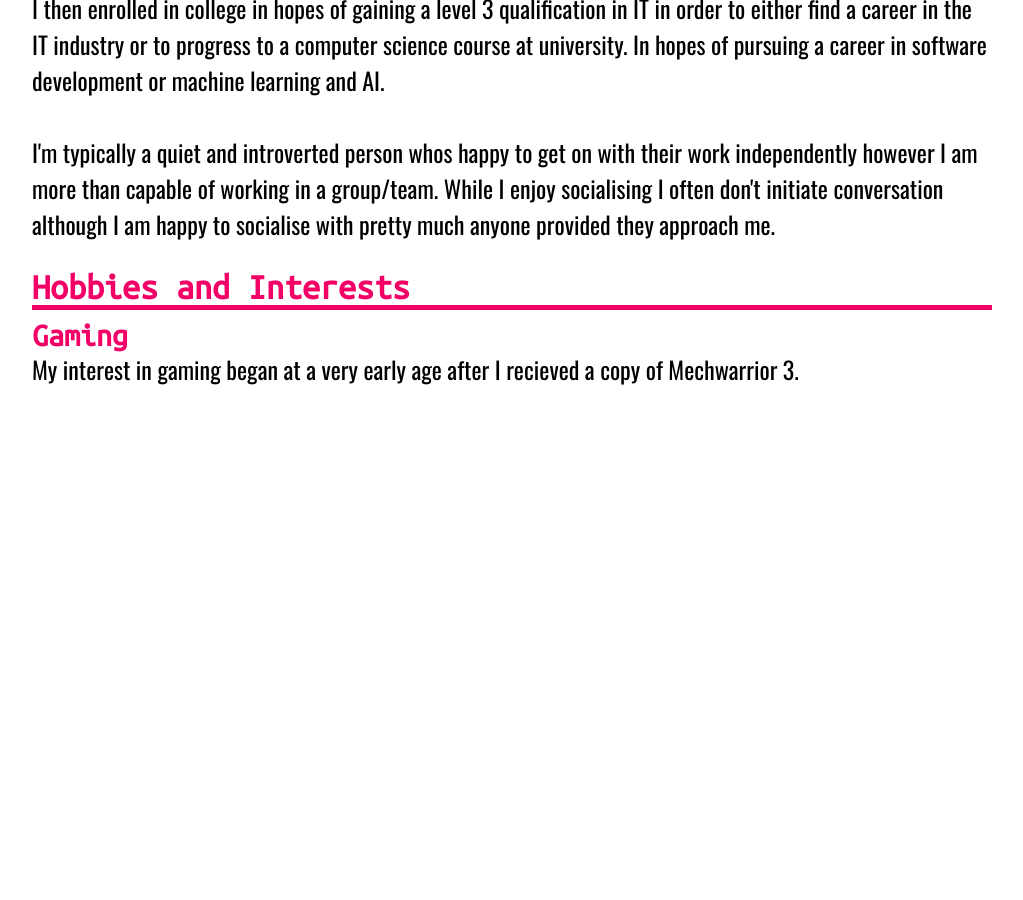
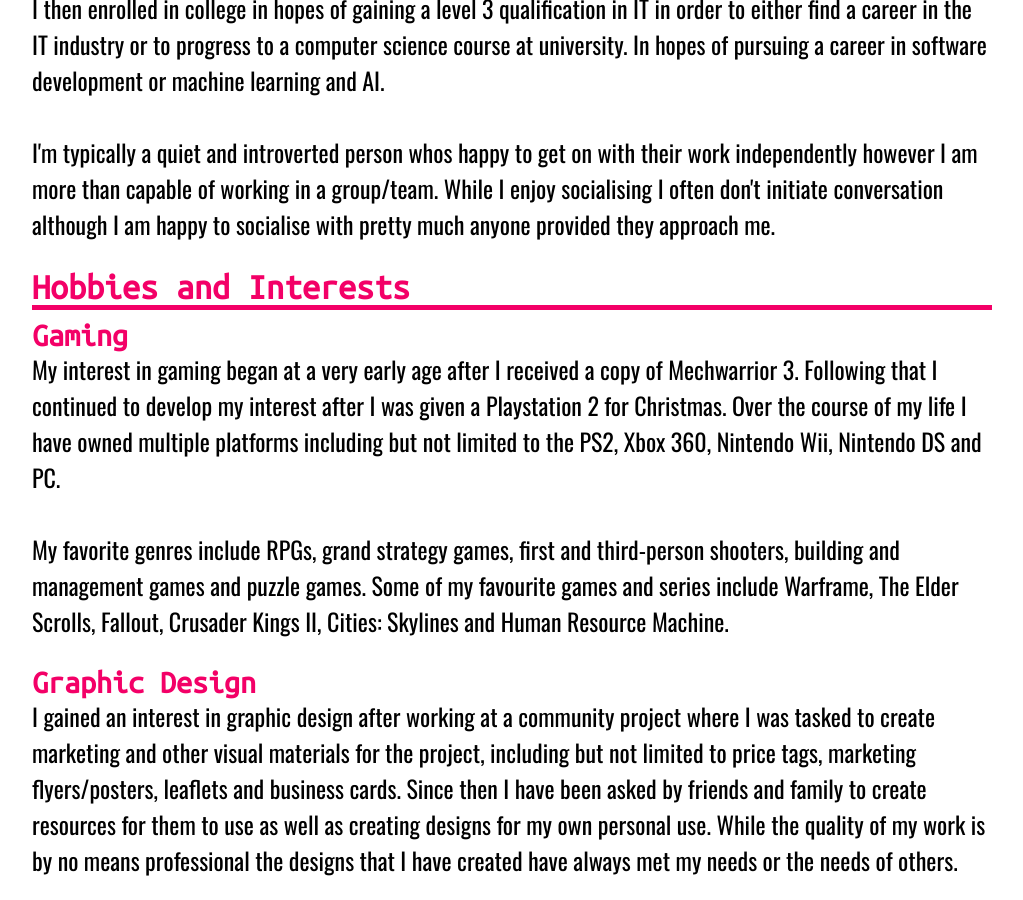
Before and after one commit to AmyHannahMorgan/AmyHannahMorgan.github.io, a Jekyll site: the page built from index.html, in a window 1280 px wide and 900 px high, scrolled down 1024 px. Shown: the whole window, without its empty margins (128-1151 px from the left). Built offline with Jekyll 4.4.1, drawn with Linux system fonts in a browser that asks for light colours; before the commit the page ends 1429 px from its top, so only the background shows below that; some of the changed text lies outside the part shown.

Commit message:
Finished writing about me page

```diff
--- a/css/main.css
+++ b/css/main.css
@@ -419,7 +419,7 @@ nav.dropdown {
   }
 }
 
-@media only screen and (min-width: 1440px) and (orientation: landscape){
+@media only screen and (min-width: 1440px) and (orientation: landscape) {
   body > p {
     width: 50vw;
     margin: auto;
--- a/index.html
+++ b/index.html
@@ -28,4 +28,20 @@ layout: default
 
 <h2>Gaming</h2>
 
-<p>My interest in gaming began at a very early age after I recieved a copy of Mechwarrior 3.</p>
+<p>My interest in gaming began at a very early age after I received a copy of Mechwarrior 3. Following that I continued to develop my interest after I was given a Playstation 2 for Christmas. Over the course of my life I have owned multiple platforms including but not limited to the PS2, Xbox 360, Nintendo Wii, Nintendo DS and PC.
+
+My favorite genres include RPGs, grand strategy games, first and third-person shooters, building and management games and puzzle games. Some of my favourite games and series include Warframe, The Elder Scrolls,  Fallout, Crusader Kings II, Cities: Skylines and Human Resource Machine.
+</p>
+
+<h2>Graphic Design</h2>
+
+<p>I gained an interest in graphic design after working at a community project where I was tasked to create marketing and other visual materials for the project, including but not limited to price tags, marketing flyers/posters, leaflets and business cards. Since then I have been asked by friends and family to create resources for them to use as well as creating designs for my own personal use. While the quality of my work is by no means professional the designs that I have created have always met my needs or the needs of others.</p>
+
+<h2>Programming</h2>
+
+<p>My experience and interest in programming started when I began creating a small CYOA game in batch shortly before I progressed to comprehensive. Throughout comprehensive I experimented with programming on and off but I never created anything substantial, always stuck in tutorial purgatory.
+
+In winter of 2017 I created my first somewhat substantial application, a Discord bot that assisted users in playing truth or dare, keeping track of players, dictating who was asking who and shuffling the player queue to ensure people were being asked and asking different players each round.
+
+Throughout 2018 I experimented with Unity game development and created a couple of small games.
+</p>
```
